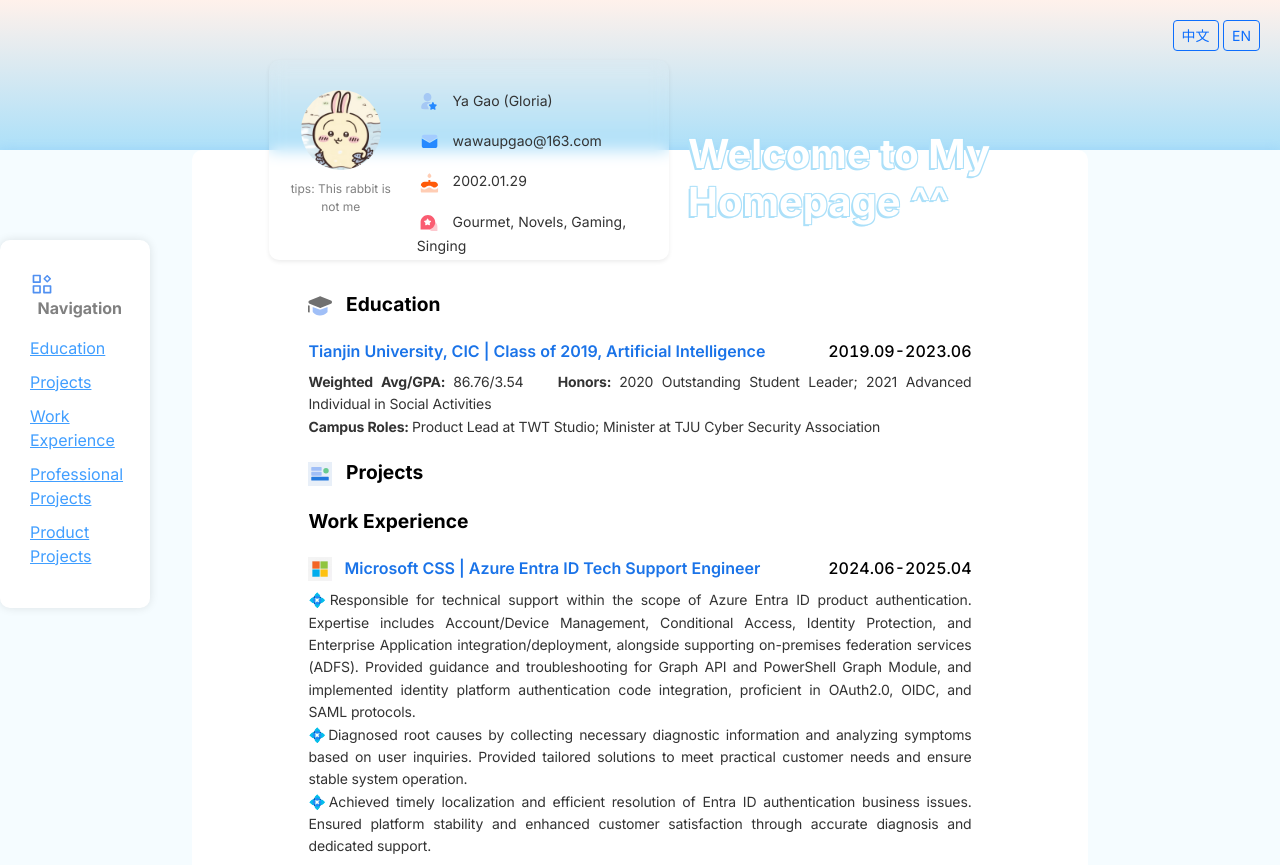
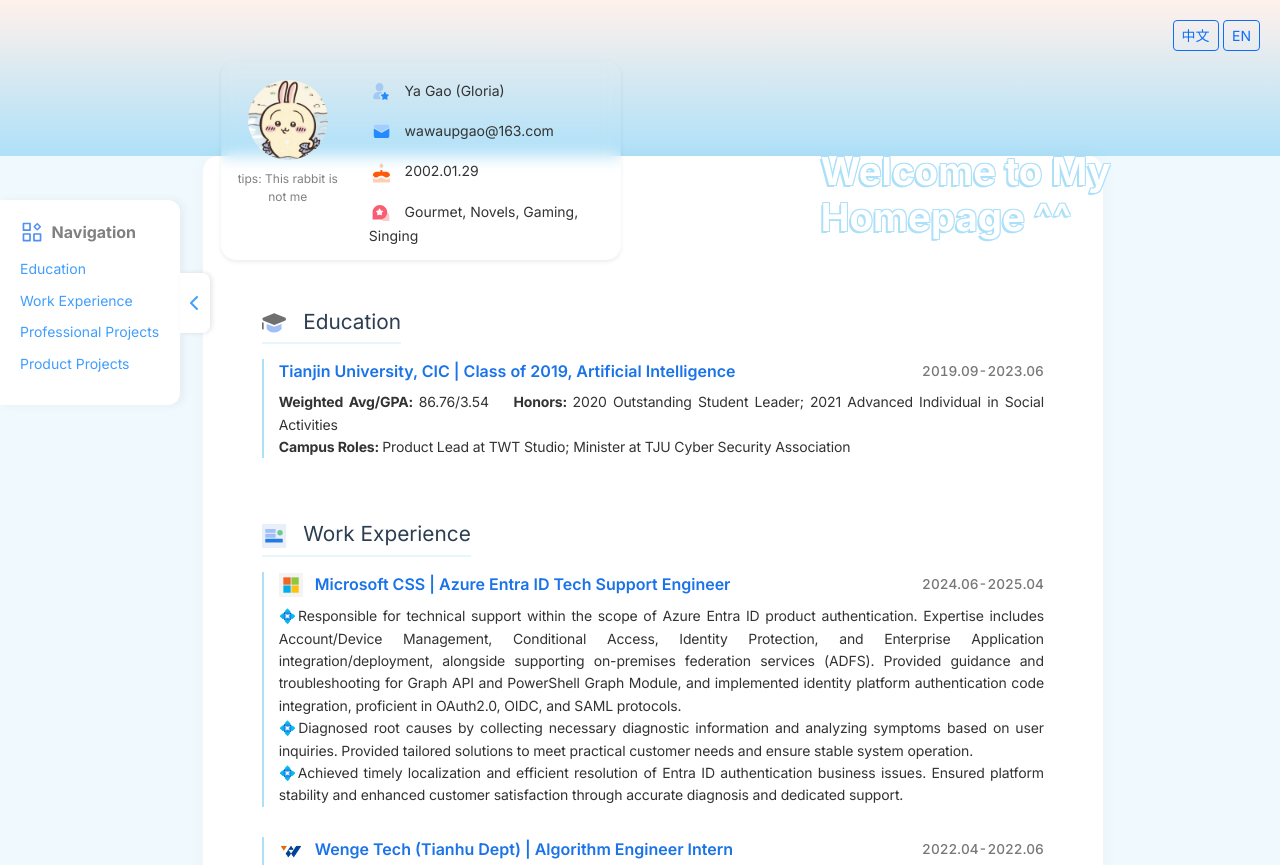
Before and after one commit to wawaup/wawaup.github.io, a website: page index.html in a window 1280 px wide. Shown: the top 865 px of the page. Drawn offline with nearby package versions, Linux system fonts and the light colour scheme; no server answers.

Commit message:
update: improve css style

```diff
--- a/app.js
+++ b/app.js
@@ -109,20 +109,37 @@
     });
 }
 
-// 生成侧边栏导航
 function renderSidebar() {
     const sidebar = document.getElementById('sidebar');
     const navTitleText = currentLang === 'zh' ? '导航' : 'Navigation';
 
-    // 清空除了标题以外的旧内容
-    sidebar.innerHTML = `<p style="font-weight: bold;color: gray;"><img src="public/img/navi.svg" style="width: 24px;"/> &nbsp;&nbsp;${navTitleText}</p>`;
+    // 1. 保留切换按钮，重新生成内部 HTML
+    // 注意：这里用 innerHTML 会覆盖掉原本写的 button，所以我们要重新塞进去
+    sidebar.innerHTML = `
+        <button id="toggle-sidebar" class="toggle-btn">
+            <i class="fas fa-chevron-left"></i>
+        </button>
+        <p style="font-weight: bold;color: gray;">
+            <img src="public/img/navi.svg" style="width: 24px;"/> &nbsp;&nbsp;${navTitleText}
+        </p>
+    `;
 
+    // 2. 重新挂载点击事件
+    document.getElementById('toggle-sidebar').addEventListener('click', () => {
+        sidebar.classList.toggle('collapsed');
+    });
+
+    // 3. 填充链接
     const titles = document.querySelectorAll('.title');
     titles.forEach((title, index) => {
         if (!title.id) title.id = `section${index + 1}`;
         const anchor = document.createElement('a');
         anchor.href = `#${title.id}`;
-        anchor.textContent = title.textContent.trim();
+
+        // 如果是中英混合，.textContent 可能会拿到多余空格，用 trim()
+        // 且只取文字部分，排除可能存在的子元素
+        anchor.textContent = title.innerText.replace(' ', '').trim();
+
         sidebar.appendChild(anchor);
     });
 }
--- a/index.html
+++ b/index.html
@@ -11,8 +11,9 @@
     <link rel="stylesheet" href="styles.css">
 </head>
 <body>
-    <div style="display: flex; flex-direction: column; align-items: center;">
+    <div style="display: flex; flex-direction: column; align-items: center; ">
         <div id="top-card"></div>
+        <div class="overlap-container">
             <div id="id-card" class="container text-center shadow-sm">
                 <div class="row" style="margin-top: 10px;">
                     <div class="col-4" style="font-size: 12px;">
@@ -28,15 +29,20 @@
                         <p><img src="public/img/hobby.svg" style="width: 24px;"/> &nbsp;&nbsp;<span data-zh="美食、小说、游戏、唱歌" data-en="Gourmet, Novels, Gaming, Singing">美食、小说、游戏、唱歌</span></p>
                     </div>
                 </div>
-            <!-- <img src="public/img/grass.png" style="margin-top: -100px;margin-left: -25px;"> -->
             </div>
+
+            <h1 data-zh="这里是个人主页^^" data-en="Welcome to My Homepage ^^">这里是个人主页^^</h1>
+        </div>
+
         <div class="language-switch" style="position: fixed; right: 20px; top: 20px; z-index: 1000;">
             <button onclick="switchLang('zh')" class="btn btn-sm btn-outline-primary">中文</button>
             <button onclick="switchLang('en')" class="btn btn-sm btn-outline-primary">EN</button>
         </div>
-        <h1 data-zh="这里是个人主页^^" data-en="Welcome to My Homepage ^^">这里是个人主页^^</h1>
+
         <div id="sidebar" class="sidebar">
-            <!-- 目录将被填充到这里 -->
+            <button id="toggle-sidebar" class="toggle-btn">
+                <i class="fas fa-chevron-left"></i>
+            </button>
             <p style="font-weight: bold;color: gray;"><img src="public/img/navi.svg" style="width: 24px;"/> &nbsp;&nbsp;导航</p>
         </div>
         <div id="bottom-card" >
@@ -77,9 +83,8 @@
                 </div>
 
                 <div id="project" class="title">
-                    <img src="public/img/project.svg" style="width: 24px;"/> &nbsp;&nbsp;<span data-zh="项目经历" data-en="Projects">项目经历</span>
+                    <img src="public/img/project.svg" style="width: 24px;"/> &nbsp;&nbsp;<span data-zh="工作经历" data-en="Work Experience">工作经历</span>
                 </div>
-                <div id="company-project" class="title" data-zh="工作经历" data-en="Work Experience">工作经历</div>
                 <div id="work-resume"></div>
                 <div id="dev-project" class="title" data-zh="专业项目经历" data-en="Professional Projects">专业项目经历</div>
                 <div id="dev-resume"></div>
--- a/styles.css
+++ b/styles.css
@@ -4,8 +4,162 @@
     font-family: 'Inter', -apple-system, BlinkMacSystemFont, "Segoe UI", Roboto, sans-serif;
     -webkit-font-smoothing: antialiased; /* 让字体看起来更清爽 */
     color: #333;
+    background-color: #eff9fe;
 }
 
+
+.live2d {
+    position: fixed;
+    bottom : 0;
+    right : 0;
+}
+
+/* 侧边栏基础样式调整 */
+.sidebar {
+    position: fixed;
+    top: 25%;
+    left: 0;
+    width: 180px;
+    background-color: #fff;
+    padding: 20px;
+    border-radius: 0 12px 12px 0; /* 只给右侧圆角 */
+    box-shadow: 4px 0 10px rgba(0, 0, 0, 0.05);
+    z-index: 1000;
+    transition: all 0.3s cubic-bezier(0.4, 0, 0.2, 1); /* 平滑动画 */
+}
+
+/* 收起状态：向左偏移并缩小阴影 */
+.sidebar.collapsed {
+    transform: translateX(-100%);
+    box-shadow: none;
+}
+
+/* 切换按钮样式 */
+.toggle-btn {
+    position: absolute;
+    right: -30px; /* 按钮突出在侧边栏外面 */
+    top: 50%;
+    transform: translateY(-50%);
+    width: 30px;
+    height: 60px;
+    background-color: #fff;
+    border: none;
+    border-radius: 0 8px 8px 0;
+    box-shadow: 2px 0 5px rgba(0, 0, 0, 0.1);
+    cursor: pointer;
+    color: #409eff;
+    display: flex;
+    align-items: center;
+    justify-content: center;
+    transition: background 0.2s;
+}
+
+.toggle-btn:hover {
+    background-color: #f1f9fd;
+}
+
+/* 按钮图标旋转逻辑 */
+.sidebar.collapsed .toggle-btn i {
+    transform: rotate(180deg);
+}
+
+.sidebar a {
+    display: block;
+    margin-bottom: 12px;
+    color: #409eff;
+    text-decoration: none;
+
+    /* --- 允许换行的核心设置 --- */
+    white-space: normal;      /* 允许正常换行 */
+    word-break: break-word;   /* 针对长单词或链接进行断行 */
+    line-height: 1.4;         /* 适当增加行高，防止多行文字挤在一起 */
+    font-size: 14px;
+
+    /* 保持左对齐 */
+    text-align: left;
+}
+
+/* 针对侧边栏标题 p 标签的优化 */
+.sidebar p {
+    line-height: 1.5;
+    margin-bottom: 15px;
+    display: flex;
+    align-items: center;
+}
+
+
+#top-card{
+    background-image: linear-gradient(to top, #ace0f9 0%, #fff1eb 100%);
+    width: 100%;
+    height: 20vh; /* 使用视口高度，适配不同屏幕 */
+    min-height: 120px;
+}
+
+/* 压线容器：核心逻辑 */
+.overlap-container {
+    width: 100%;
+    max-width: 1200px;
+    display: flex;
+    justify-content: space-between;
+    align-items: flex-end;
+    /* 1. 将 fixed 改为 relative */
+    /* relative 会让它留在文档流原来的位置，随页面滚动 */
+    position: relative;
+
+    /* 2. 使用负的 margin-top 实现“压线”效果 */
+    /* 这里的数值需要根据你 #top-card 的高度微调，通常为负值 */
+    margin-top: -100px;
+
+    /* 3. 移除之前的 margin-left 和 top/fixed 相关定位 */
+    margin-left: -3%;
+
+    z-index: 20;
+}
+
+#id-card {
+    background-color: rgba(245, 245, 245, 0);
+    backdrop-filter: blur(8px);
+    box-shadow: 0 0 10px rgba(0, 0, 0, 0.5);
+    width: 400px;
+    height: 200px;
+    border-radius: 15px;
+    padding: 10px 0px 0px 10px;
+    margin-bottom: 0; /* 确保贴线 */
+}
+
+h1 {
+    font-weight: 900;
+    color: #fff;
+    width: 400px;
+    margin: 0;      /* 去掉默认外边距，确保贴线 */
+    padding-bottom: 20px; /* 稍微抬高文字，视觉上更美观 */
+    font-size: clamp(1.2rem, 3vw, 2.5rem);
+    text-shadow:
+        -1px -1px 0 #ace0f9,
+         1px -1px 0 #ace0f9,
+        -2px  2px 0 #ace0f9,
+         1px  1px 0 #ace0f9;
+}
+
+
+/* --- 4. 主体内容区域 --- */
+#bottom-card {
+    background-color: #eff9fe;
+    margin-top: -13vh;
+    padding: 0% 3% 5% 5%; /* 减少两边留白 */
+    width: 100%;
+}
+
+#main-content {
+    border-radius: 15px;
+    background-color: white;
+    margin:auto;
+    margin-top:0;
+    padding: 15vh 5%; /* 使用百分比 padding */
+    width: 100%;
+    max-width: 900px; /* 限制大屏展示宽度 */
+    box-shadow: 0 0 20px rgba(0,0,0,0.03);
+}
 /* 解决“松散感”的关键 */
 .experience .description {
     font-size: 14px;
@@ -21,118 +175,48 @@
     color: #1a73e8;        /* 稍微改变颜色以突出重点 */
 }
 
+/* --- 5. 简历内容细节排版 --- */
+.experience {
+    margin-bottom: 30px;
+    border-left: 2px solid #ace1f9; /* 增加左侧线条，增强视觉引导 */
+    padding-left: 15px;
+}
+
+.header {
+    display: flex;
+    flex-wrap: wrap; /* 关键：移动端标题和日期自动换行 */
+    justify-content: space-between;
+    align-items: center;
+    gap: 5px;
+    margin-bottom: 8px;
+}
+
+.header span:first-child {
+    font-weight: 600;
+    color: #1a73e8;
+    flex: 1; /* 占据剩余空间 */
+}
+
 .period {
+    font-size: 0.85rem;
+    color: #777;
+    white-space: nowrap; /* 保证日期不折断 */
     font-weight: 500;
     font-variant-numeric: tabular-nums; /* 让日期数字对齐更工整 */
 }
 
-
-.live2d {
-    position: fixed;
-    bottom : 0;
-    right : 0;
+.description {
+    font-size: 14px;
+    line-height: 1.7;
+    letter-spacing: 0.02em;
+    text-align: justify;
 }
 
-.sidebar {
-    position: fixed; /* 或 position: absolute; 根据需要 */
-    top: 30%;
-    left: 0;
-    width: 10%; /* 侧边导航的宽度 */
-    min-width: 150px;
-    overflow-y: auto;
-    background-color: #fff;
-    padding: 30px;
-    border-radius: 10px;
-    box-shadow: 0 0 10px rgba(0, 0, 0, 0.105);
+.title {
+    font-size: 1.3rem;
+    color: #2c3e50;
+    border-bottom: 2px solid #ace1f950;
+    display: inline-block;
+    padding-bottom: 5px;
+    margin: 30px 0 15px 0;
 }
-
-.sidebar a {
-    display: block;
-    margin-bottom: 10px;
-    color: #409eff;
-}
-
-
-#top-card{
-    background-image: linear-gradient(to top, #ace0f9 0%, #fff1eb 100%);
-    width: 100%;
-    height: 150px;
-}
-
-#id-card {
-    background-color: rgba(245, 245, 245, 0);
-    backdrop-filter: blur(8px);
-    box-shadow: 0 0 10px rgba(0, 0, 0, 0.5);
-    width: 400px;
-    height: 200px;
-    position: absolute;
-    top: 60px;
-    left: 21%;
-    border-radius: 10px;
-    padding: 20px;
-}
-
-h1{
-    font-weight: 900;
-    color: #fff;
-    width: 400px;
-    height: 200px;
-    position: absolute;
-    top: 130px;
-    right: 15%;
-
-    text-shadow:
-        -1px -1px 0 #ace0f9,
-         1px -1px 0 #ace0f9,
-        -2px  2px 0 #ace0f9,
-         1px  1px 0 #ace0f9; /* 文字阴影 */
-}
-
-#bottom-card{
-    /* background-image: url('/public/img/bg.jpg'); */
-    background-color: #ace1f920;
-    box-shadow: 0 0 10px rgba(106, 173, 250, 0.23);
-    padding: 15%;
-    padding-top: 0;
-    min-height: 600px;
-    width: 100%;
-}
-
-#main-content{
-    border-radius: 10px;
-    background-color: white;
-    padding: 13%;
-    padding-top: 120px;
-    height: 80%;
-}
-
-.experience {
-    margin-top: 10px;
-    margin-bottom: 20px;
-}
-
-.title{
-    font-size: larger;
-    color: #000;
-    font-weight: bold;
-    margin-top: 20px;
-    margin-bottom: 20px;
-}
-
-.header {
-    color: #409eff;
-    font-weight: bold;
-    display: flex;
-    justify-content: space-between;
-}
-
-.period{
-    color: #000;
-}
-
-.description {
-    margin-top: 5px;
-    font-size: 14px;
-    letter-spacing: 2px;
-    line-height: 1.8;
-}
```
Lines whose indentation alone changed are shown as unchanged.
